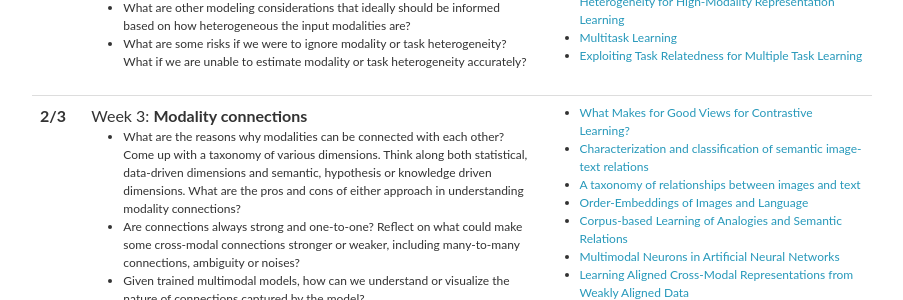
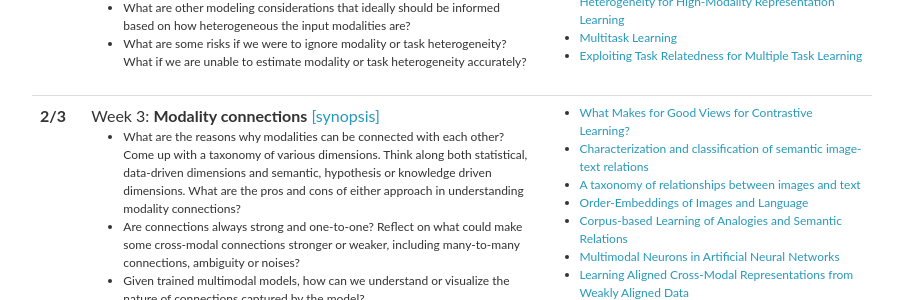
Before and after one commit to CMU-MultiComp-Lab/adv-mmml-course, a Jekyll site: the page built from spring2023/_pages/schedule.md, in a window 1280 px wide and 900 px high, scrolled down 526 px. Shown: the part 154-454 px from the top of the window, without its empty margins (188-1091 px from the left). Built offline with Jekyll 4.4.1, drawn with Linux system fonts in a browser that asks for light colours; nearby versions of some CDN libraries; comment, search, counter and statistics services are not loaded.

Commit message:
Update lectures_2023.yml

```diff
--- a/_data/lectures_2023.yml
+++ b/_data/lectures_2023.yml
@@ -36,7 +36,7 @@
 
 - date: 2/3
   title: >
-    Week 3: <strong>Modality connections</strong>
+    Week 3: <strong>Modality connections</strong> <a href="11877_week3.pdf">[synopsis]</a>
   topics:
     - What are the reasons why modalities can be connected with each other? Come up with a taxonomy of various dimensions. Think along both statistical, data-driven dimensions and semantic, hypothesis or knowledge driven dimensions. What are the pros and cons of either approach in understanding modality connections?
     - Are connections always strong and one-to-one? Reflect on what could make some cross-modal connections stronger or weaker, including many-to-many connections, ambiguity or noises?
```
